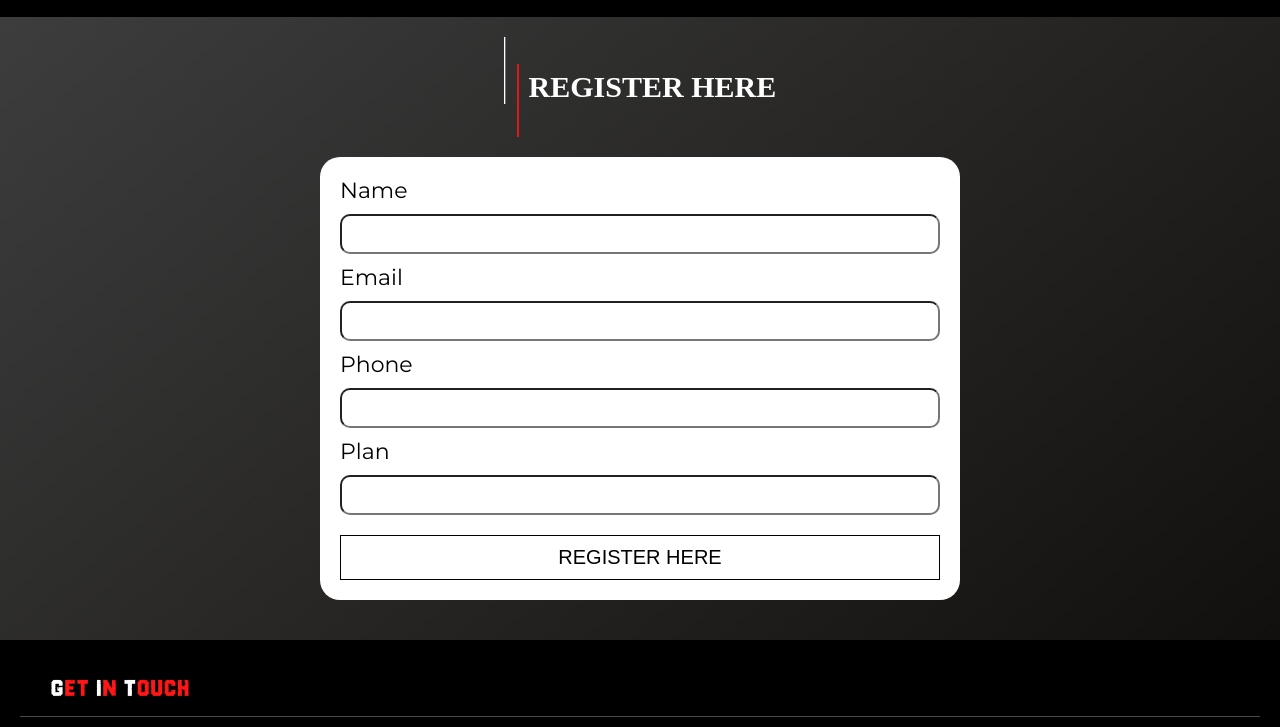
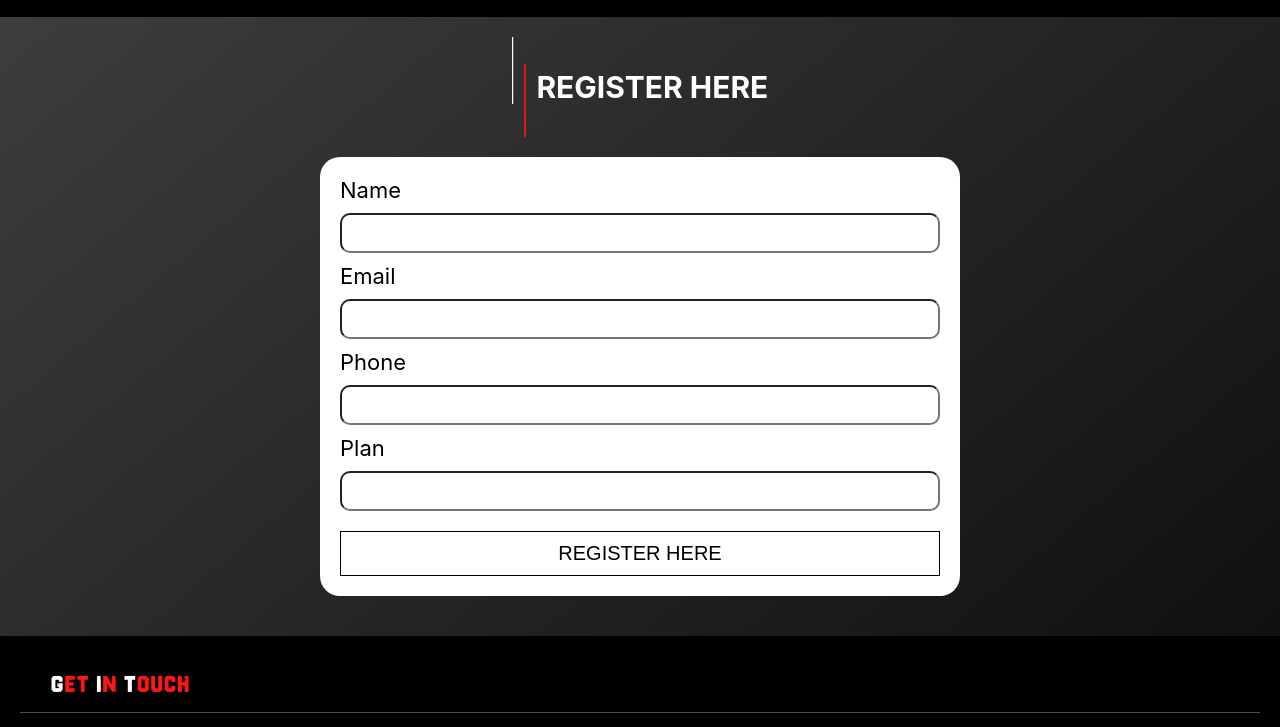
Before and after one commit to omkar-2002/WebbitTrial, a plain HTML site: page register.html in a window 1280 px wide. Shown: the part 73-800 px from the top of the page. Drawn offline with Linux system fonts and the light colour scheme.

Commit message:
font change

```diff
--- a/register.html
+++ b/register.html
@@ -25,20 +25,20 @@
 <div class="register-page">
     <div class="heading">
         <img style="margin-right: 10px; height: 100px;" src="./assets/images/Group 1.png" alt="" srcset="">
-    <h2>REGISTER HERE</h2>
+    <h2 style="font-family: -apple-system, BlinkMacSystemFont, 'Segoe UI', Roboto, Oxygen, Ubuntu, Cantarell, 'Open Sans', 'Helvetica Neue', sans-serif;">REGISTER HERE</h2>
 </div>
     <div class="formdiv">
 
-        <label for="name">Name</label>
+        <label style="font-family: -apple-system, BlinkMacSystemFont, 'Segoe UI', Roboto, Oxygen, Ubuntu, Cantarell, 'Open Sans', 'Helvetica Neue', sans-serif;" for="name">Name</label>
         <input type="text">
 
-        <label for="email">Email</label>
+        <label style="font-family: -apple-system, BlinkMacSystemFont, 'Segoe UI', Roboto, Oxygen, Ubuntu, Cantarell, 'Open Sans', 'Helvetica Neue', sans-serif;" for="email">Email</label>
         <input type="email">
 
-        <label for="phone">Phone</label>
+        <label  style="font-family: -apple-system, BlinkMacSystemFont, 'Segoe UI', Roboto, Oxygen, Ubuntu, Cantarell, 'Open Sans', 'Helvetica Neue', sans-serif;" for="phone">Phone</label>
         <input type="number">
 
-        <label for="phone">Plan</label>
+        <label  style="font-family: -apple-system, BlinkMacSystemFont, 'Segoe UI', Roboto, Oxygen, Ubuntu, Cantarell, 'Open Sans', 'Helvetica Neue', sans-serif;" for="phone">Plan</label>
         <input type="text">
 
         <button type="submit">REGISTER HERE</button>
```
Also changed, not shown: index.html (+5 -3 lines).
